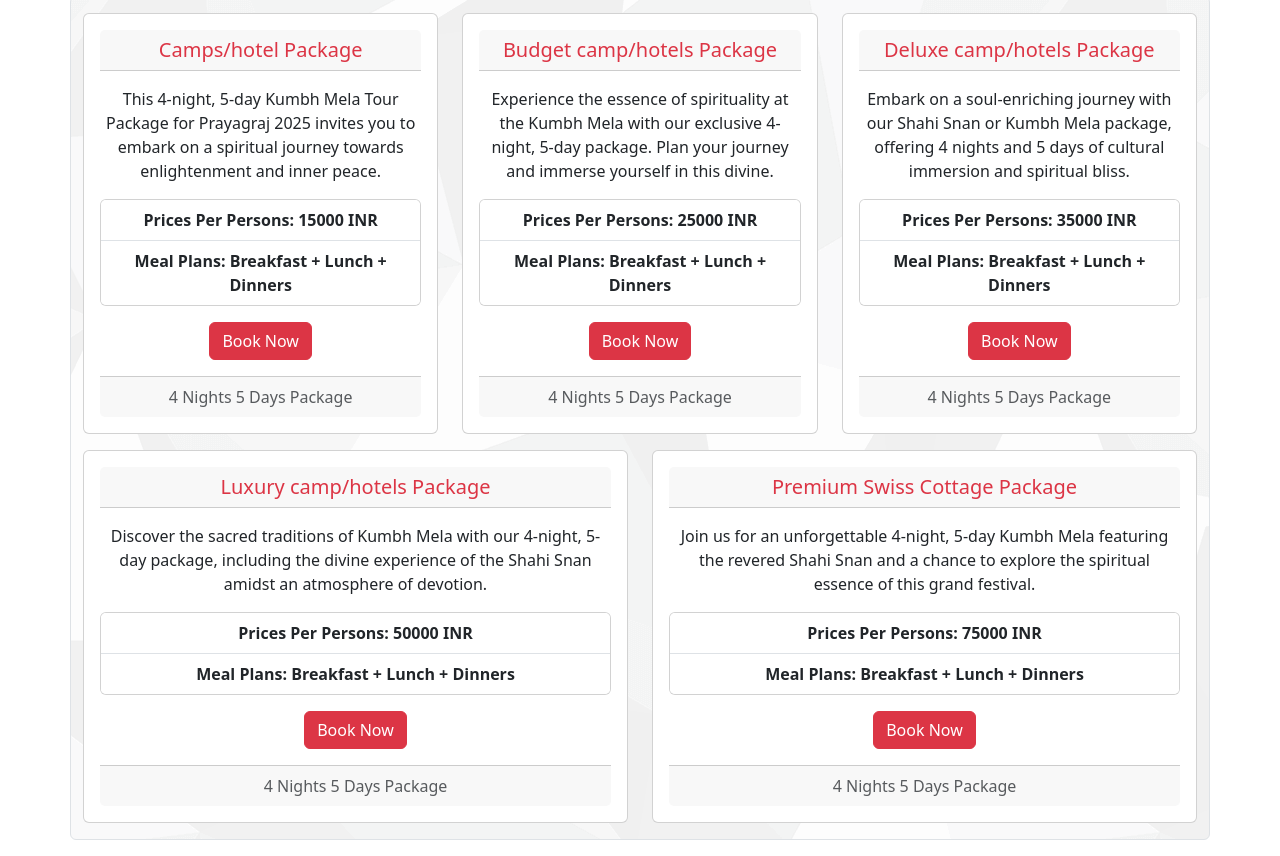
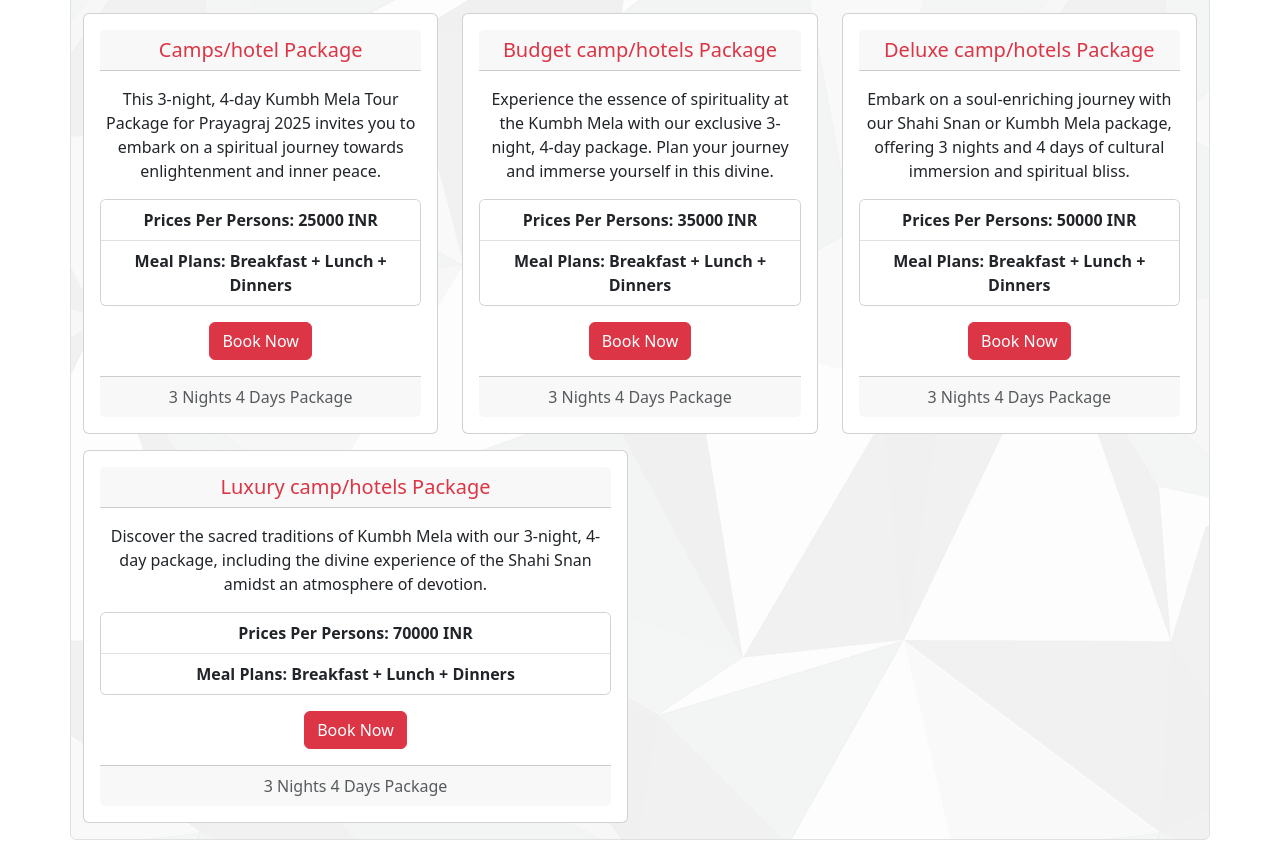
Before and after one commit to WebDev2025/SangamYatra, a plain HTML site: page index.html in a window 1280 px wide. Shown: the part 2074-2930 px from the top of the page. Drawn offline with nearby package versions, Linux system fonts and the light colour scheme.

Commit message:
Packages Updated

```diff
--- a/index.html
+++ b/index.html
@@ -242,17 +242,17 @@
                 <div class="card-body">
                   <h5 class="card-header card-title text-center card-head">Camps/hotel Package</h5>
                   <p class="card-text mt-3">
-                    This 4-night, 5-day Kumbh Mela Tour Package for Prayagraj 2025 invites you to embark on a spiritual journey towards enlightenment and inner peace.
+                    This 3-night, 4-day Kumbh Mela Tour Package for Prayagraj 2025 invites you to embark on a spiritual journey towards enlightenment and inner peace.
                   </p>
                   <div class="card mt-3 mb-3">
                     <ul class="list-group list-group-flush">
-                      <li class="list-group-item"><b>Prices Per Persons: 15000 INR</b> </li>
+                      <li class="list-group-item"><b>Prices Per Persons: 25000 INR</b> </li>
                       <li class="list-group-item"><b>Meal Plans: Breakfast + Lunch + Dinners</b></li>
                     </ul>
                   </div>
                   <a href="#form" class="btn btn-danger mb-3">Book Now</a>
                   <div class="card-footer text-body-secondary text-center">
-                    4 Nights 5 Days Package
+                    3 Nights 4 Days Package
                   </div>
                 </div>
               </div>
@@ -263,17 +263,17 @@
                   <div class="card-body">
                     <h5 class="card-header card-title text-center card-head">Budget camp/hotels Package</h5>
                     <p class="card-text mt-3">
-                        Experience the essence of spirituality at the Kumbh Mela with our exclusive 4-night, 5-day package. Plan your journey and immerse yourself in this divine.
+                        Experience the essence of spirituality at the Kumbh Mela with our exclusive 3-night, 4-day package. Plan your journey and immerse yourself in this divine.
                     </p>
                     <div class="card mt-3 mb-3">
                       <ul class="list-group list-group-flush">
-                        <li class="list-group-item"><b>Prices Per Persons: 25000 INR</b> </li>
+                        <li class="list-group-item"><b>Prices Per Persons: 35000 INR</b> </li>
                         <li class="list-group-item"><b>Meal Plans: Breakfast + Lunch + Dinners</b></li>
                       </ul>
                     </div>
                     <a href="#form" class="btn btn-danger mb-3">Book Now</a>
                     <div class="card-footer text-body-secondary text-center">
-                      4 Nights 5 Days Package
+                      3 Nights 4 Days Package
                     </div>
                   </div>
                 </div>
@@ -284,17 +284,17 @@
                   <div class="card-body">
                     <h5 class="card-header card-title text-center card-head">Deluxe camp/hotels Package</h5>
                     <p class="card-text mt-3">
-                        Embark on a soul-enriching journey with our Shahi Snan or Kumbh Mela package, offering 4 nights and 5 days of cultural immersion and spiritual bliss.
+                        Embark on a soul-enriching journey with our Shahi Snan or Kumbh Mela package, offering 3 nights and 4 days of cultural immersion and spiritual bliss.
                     </p>
                     <div class="card mt-3 mb-3">
                       <ul class="list-group list-group-flush">
-                        <li class="list-group-item"><b>Prices Per Persons: 35000 INR</b> </li>
+                        <li class="list-group-item"><b>Prices Per Persons: 50000 INR</b> </li>
                         <li class="list-group-item"><b>Meal Plans: Breakfast + Lunch + Dinners</b></li>
                       </ul>
                     </div>
                     <a href="#form" class="btn btn-danger mb-3">Book Now</a>
                     <div class="card-footer text-body-secondary text-center">
-                      4 Nights 5 Days Package
+                      3 Nights 4 Days Package
                     </div>
                   </div>
                 </div>
@@ -308,41 +308,20 @@
                 <div class="card-body">
                   <h5 class="card-header card-title text-center card-head"> Luxury camp/hotels Package</h5>
                   <p class="card-text mt-3">
-                    Discover the sacred traditions of Kumbh Mela with our 4-night, 5-day package, including the divine experience of the Shahi Snan amidst an atmosphere of devotion.
+                    Discover the sacred traditions of Kumbh Mela with our 3-night, 4-day package, including the divine experience of the Shahi Snan amidst an atmosphere of devotion.
                   </p>
                   <div class="card mt-3 mb-3">
                     <ul class="list-group list-group-flush">
-                      <li class="list-group-item"><b>Prices Per Persons: 50000 INR</b> </li>
+                      <li class="list-group-item"><b>Prices Per Persons: 70000 INR</b> </li>
                       <li class="list-group-item"><b>Meal Plans: Breakfast + Lunch + Dinners</b></li>
                     </ul>
                   </div>
                   <a href="#form" class="btn btn-danger mb-3">Book Now</a>
                   <div class="card-footer text-body-secondary text-center">
-                    4 Nights 5 Days Package
+                    3 Nights 4 Days Package
                   </div>
                 </div>
               </div>
-            </div>
-
-            <div class="col-sm-6 mb-3 mb-sm-0">
-                <div class="card mb-3 text-center">
-                  <div class="card-body">
-                    <h5 class="card-header card-title text-center card-head"> Premium Swiss Cottage Package</h5>
-                    <p class="card-text mt-3">
-                        Join us for an unforgettable 4-night, 5-day Kumbh Mela featuring the revered Shahi Snan and a chance to explore the spiritual essence of this grand festival.
-                    </p>
-                    <div class="card mt-3 mb-3">
-                      <ul class="list-group list-group-flush">
-                        <li class="list-group-item"><b>Prices Per Persons: 75000 INR</b> </li>
-                        <li class="list-group-item"><b>Meal Plans: Breakfast + Lunch + Dinners</b></li>
-                      </ul>
-                    </div>
-                    <a href="#form" class="btn btn-danger mb-3">Book Now</a>
-                    <div class="card-footer text-body-secondary text-center">
-                      4 Nights 5 Days Package
-                    </div>
-                  </div>
-                </div>
             </div>
         </div>
     </div>
```
